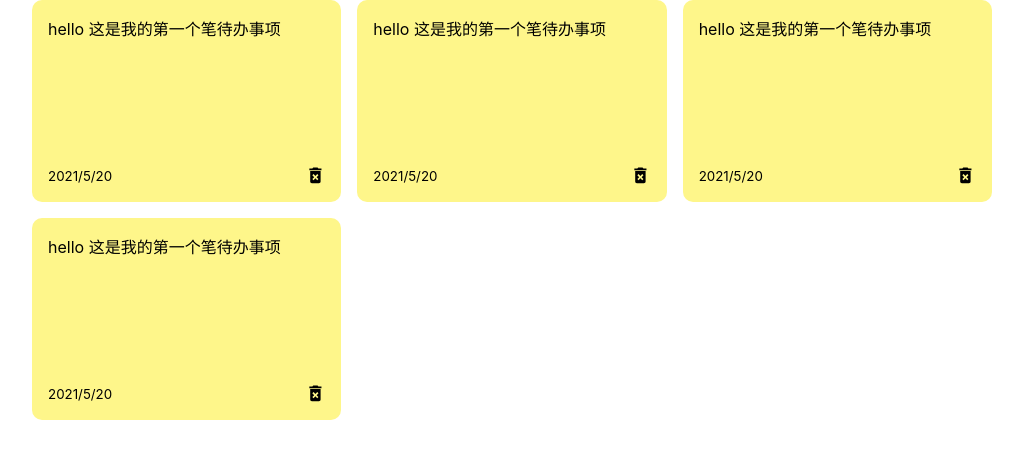
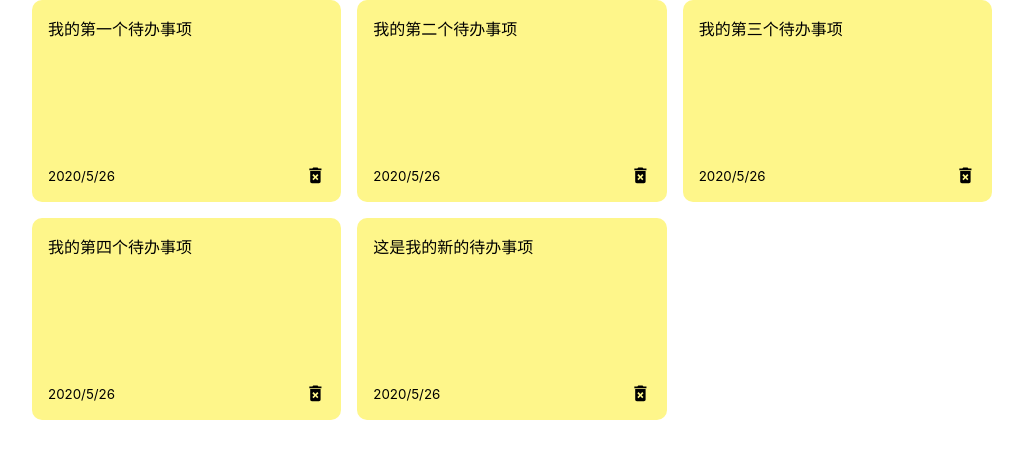
Before and after one commit to jokerclay/todolist, a React (Create React App) app: page / in a window 1280 px wide. Shown: the top 458 px of the page, without its empty margins (128-1151 px from the left). Built offline with nearby package versions, Linux system fonts and the light colour scheme.

Commit message:
finished note part

```diff
--- a/package.json
+++ b/package.json
@@ -6,6 +6,7 @@
     "@testing-library/jest-dom": "^5.12.0",
     "@testing-library/react": "^11.2.7",
     "@testing-library/user-event": "^12.8.3",
+    "nanoid": "^3.1.23",
     "react": "^17.0.2",
     "react-dom": "^17.0.2",
     "react-icons": "^4.2.0",
--- a/src/App.js
+++ b/src/App.js
@@ -1,16 +1,48 @@
+import {useState} from 'react';
+import { nanoid } from 'nanoid';
+
+
 /*
 * 创建我们自己的 component
 */
-
 // 导入 NoteList
 import NoteList from './components/NoteList';
 
+
+
 const App = () =>{
+    const [notes,setNotes] = useState([
+        {
+            id:nanoid(),
+            text:"我的第一个待办事项",
+            date:"2020/5/26"
+        },
+        {
+            id:nanoid(),
+            text:"我的第二个待办事项",
+            date:"2020/5/26"
+        },
+        {
+            id:nanoid(),
+            text:"我的第三个待办事项",
+            date:"2020/5/26"
+        },
+        {
+            id:nanoid(),
+            text:"我的第四个待办事项",
+            date:"2020/5/26"
+        },
+        {
+            id:nanoid(),
+            text:"这是我的新的待办事项",
+            date:"2020/5/26"
+        },
+    ]);
     // 返回一段文字，确认应用跑得起来
     // return <p>hello world </p>
     return <div className = "container">
         {/*render NoteList*/}
-        <NoteList />
+        <NoteList notes={notes} />
     </div>
 }
 // 导出 App
--- a/src/components/Note.js
+++ b/src/components/Note.js
@@ -5,18 +5,19 @@
 // 导入图标
 import {MdDeleteForever} from "react-icons/md";
 
-const Note = ()=>{
+//{id,text,date} 要放到 {} 中
+const Note = ({id,text,date})=>{
 
 
     // 返回 一个 div class 为 note, 这个 div 中 包含  span 文本内容  div时间  div 删除图标
     return(
         <div className = "note">
             {/*文本内容*/}
-            <span>hello 这是我的第一个笔待办事项</span>
+            <span>{text}</span>
             {/*文本底部内容*/}
             <div className="note-footer">
                 {/*时间*/}
-                 <small>2021/5/20</small>
+                 <small>{date}</small>
                 {/*删除图标，从 react-icons 中导入删除图标*/}
                 <MdDeleteForever className="delete-icon"  size = "1.3rem" />
             </div>
--- a/src/components/NoteList.js
+++ b/src/components/NoteList.js
@@ -5,16 +5,27 @@
 //导入从 Note.js 中导入 Note, 否则会报错 undefined
 import Note from './Note'
 
-const NoteList = () =>{
+const NoteList = ({notes}) =>{
 
     // 返回一个 class 为 note-list 的 div
     return(
         <div className="notes-list">
+            {notes.map((note)=>
+
+                (
+                    <Note
+                        id={note.id}
+                        text={note.text}
+                        date={note.date}
+                    />
+                )
+
+            )}
         {/*    render a note component inside this div  */}
-            <Note />
-            <Note />
-            <Note />
-            <Note />
+        {/*    <Note />*/}
+        {/*    <Note />*/}
+        {/*    <Note />*/}
+        {/*    <Note />*/}
         </div>
     )
 }
```
Also changed, not shown: src/components/AddNote.js (added).
